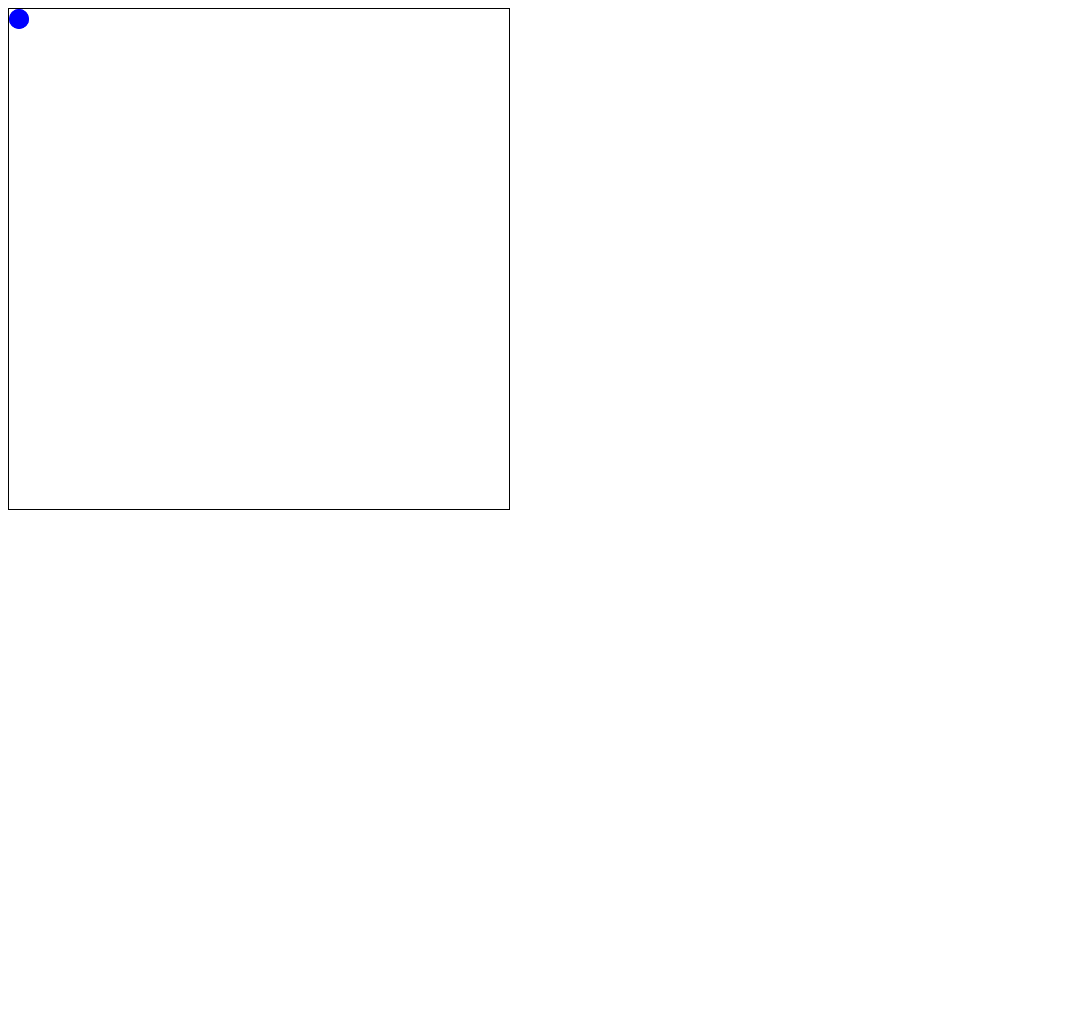
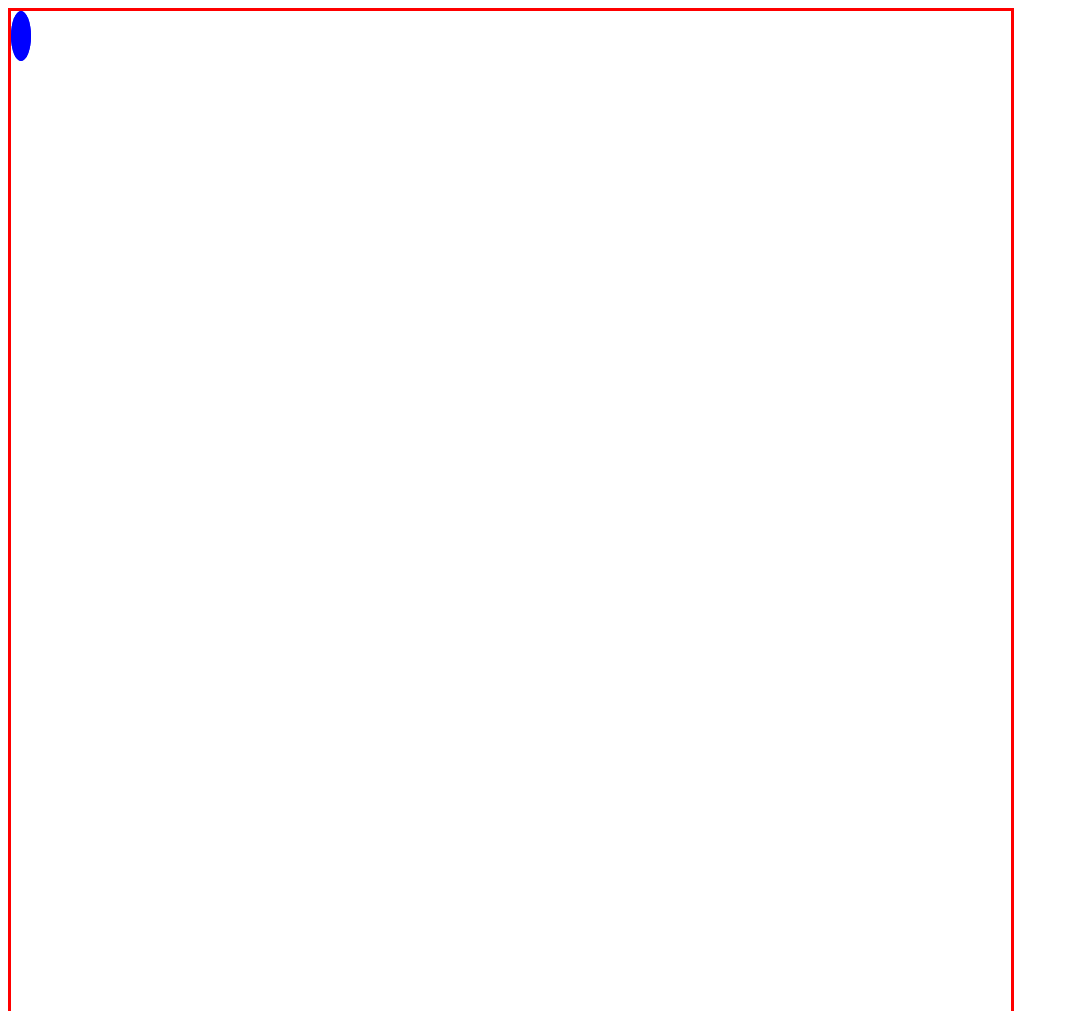
Before and after one commit to NatashaMamatkulova/game, a plain HTML site: page index.html in a window 1280 px wide. Shown: the top 1011 px of the page, without its empty margins (0-1069 px from the left). Before the commit the page ends 800 px from the top, so only its background shows below. Drawn offline with Linux system fonts and the light colour scheme.

Commit message:
Update index.html

```diff
--- a/index.html
+++ b/index.html
@@ -4,14 +4,14 @@
   <title>Браузерная игра</title>
   <style>
     #game-board {
-      width: 500px;
-      height: 500px;
-      border: 1px solid black;
+      width: 1000px;
+      height: 1000px;
+      border: 3px solid red;
       position: relative;
     }
     .player {
       width: 20px;
-      height: 20px;
+      height: 50px;
       background-color: blue;
       border-radius: 50%;
       position: absolute;
```
